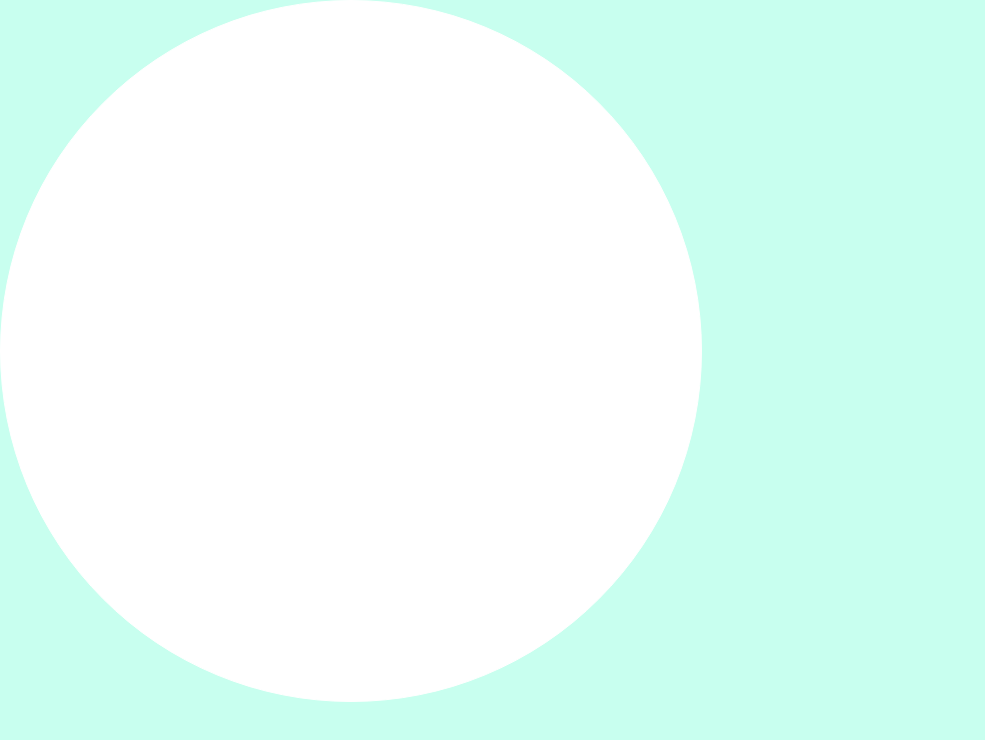
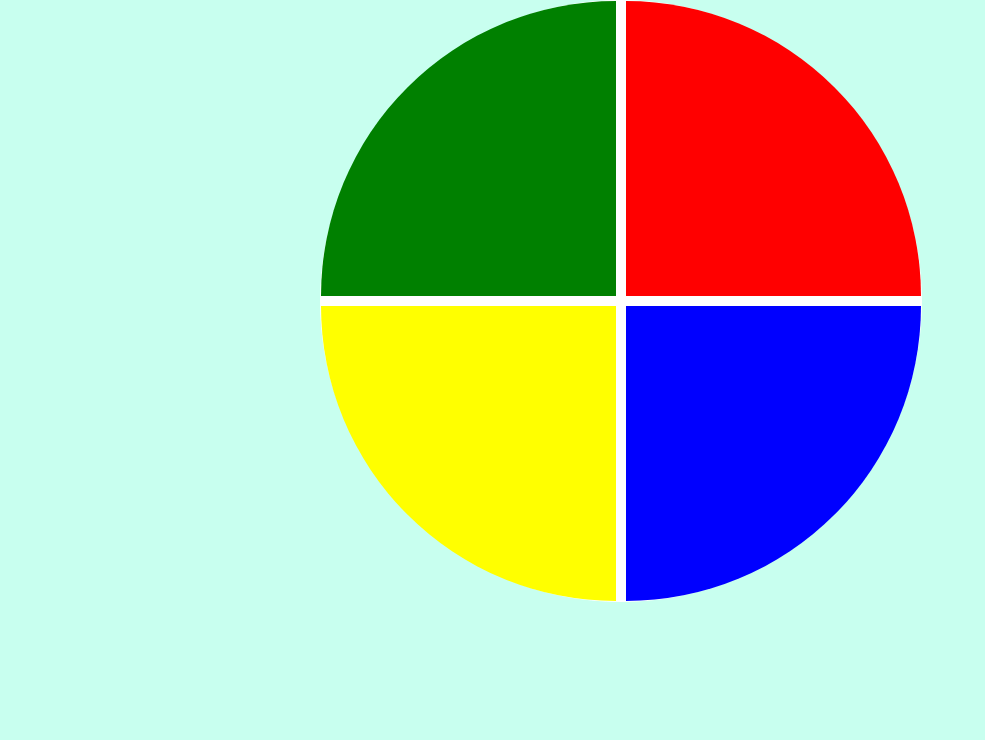
Before and after one commit to Ninho12/jogo-genius, a plain HTML site: page index.html in a window 1280 px wide. Shown: the whole page, without its empty margins (0-985 px from the left). Drawn offline with Linux system fonts and the light colour scheme.

Commit message:
Atualização no javascript e css

```diff
--- a/script.js
+++ b/script.js
@@ -0,0 +1,13 @@
+let order = [];
+let clickedOrder = [];
+let score = 0;
+
+// 0 - verde
+// 1 - vermelho
+// 2 - amarelo
+// 3 - azul
+
+const blue = document.querySelector(".blue");
+const red = document.querySelector(".red");
+const yellow = document.querySelector(".yellow");
+const green = document.querySelector(".green");
--- a/style.css
+++ b/style.css
@@ -12,12 +12,41 @@ body{
 
 .genius{
     display: grid;
-    grid-template-areas: 'green red' 'yellow blue';
+    grid-template-areas: 'verde vermelho' 'amarelo azul';
     grid-gap: 10px;
     border:  1px solid #fff;
     background-color: #fff;
     border-radius: 100%;
-    width: 700px;
-    height: 700px;
+    width: 600px;
+    height: 600px;
+    margin-left: 25%;
 
 }
+
+.blue{
+    grid-area: azul;
+    background-color: blue;
+    border-bottom-right-radius: 100%;
+}
+
+.red{
+    grid-area: vermelho;
+    background-color: red;
+    border-top-right-radius: 100%;
+}
+
+.yellow{
+    grid-area: amarelo;
+    background-color: yellow;
+    border-bottom-left-radius: 100%;
+}
+
+.green{
+    grid-area: verde;
+    background-color: green;
+    border-top-left-radius: 100%;
+}
+
+.selected{
+    opacity:0.8;
+}
```
